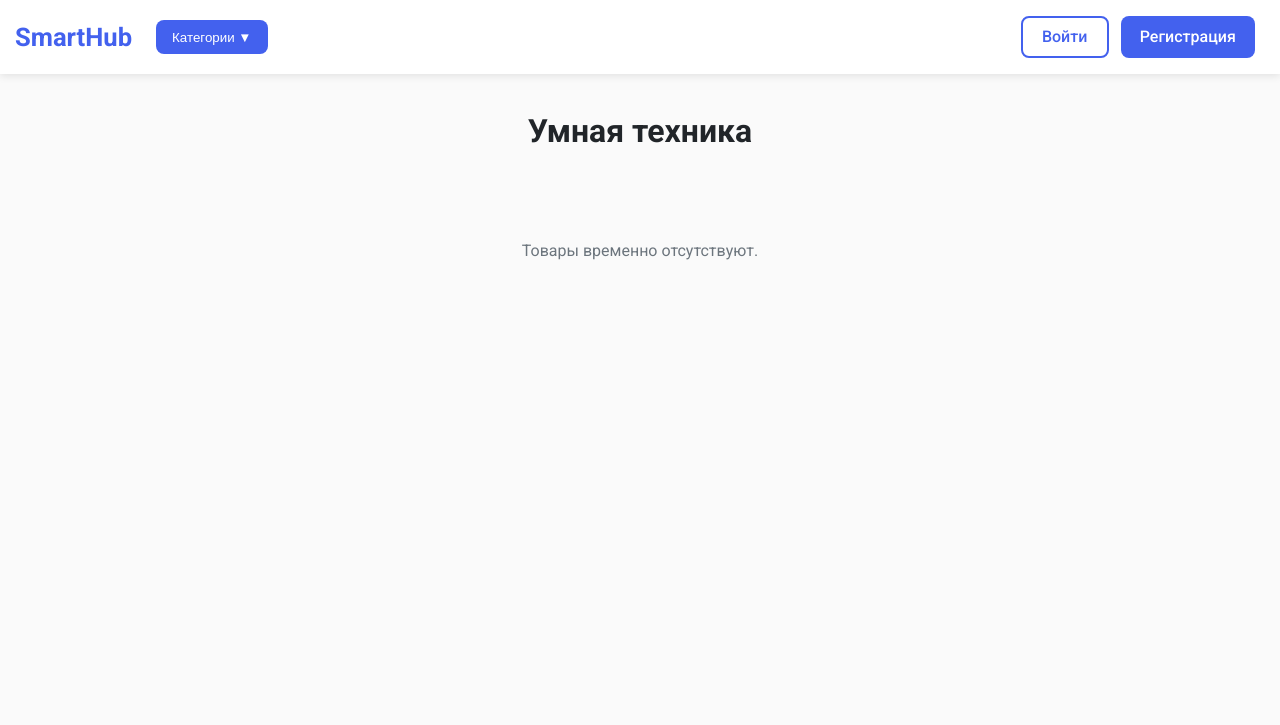
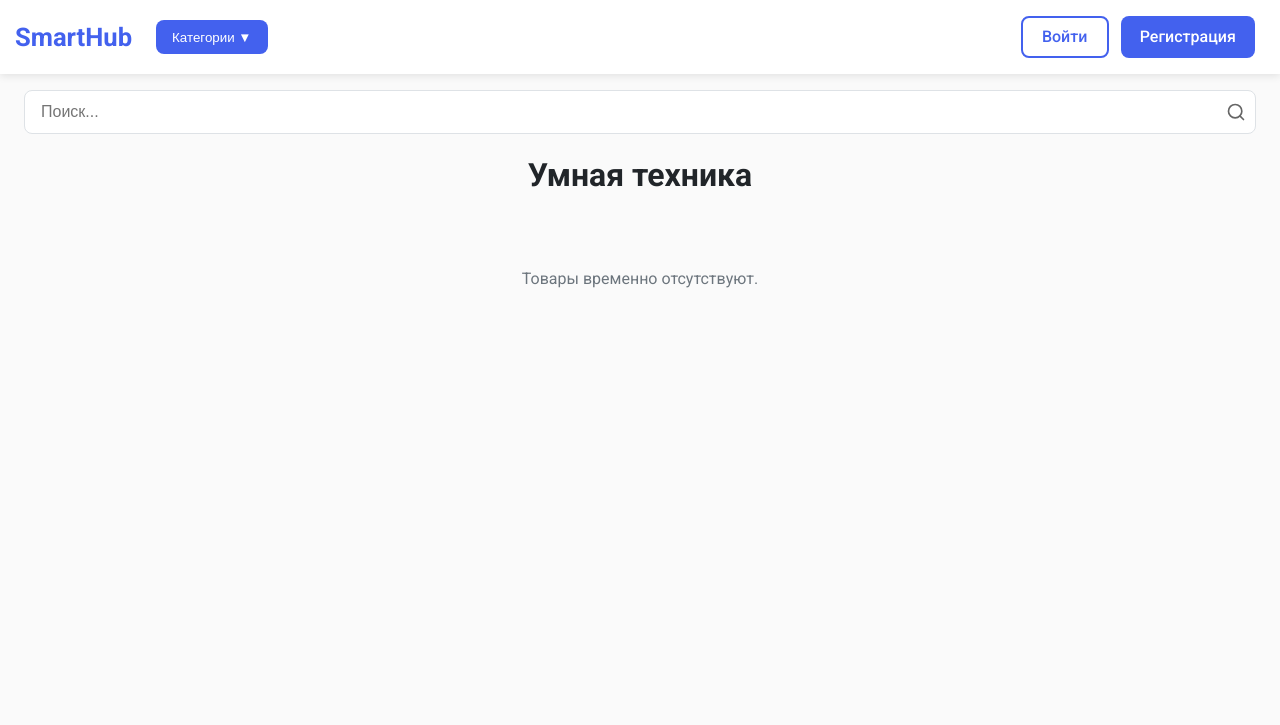
Before and after one commit to makstyrin1/Diploma_Project, a Django app: template products/templates/products/product_list.html in a window 1280 px wide. Shown: the top 725 px of the page. Run offline with Django 5.2, Linux system fonts and the light colour scheme; the template is opened without the code that fills it, so the values that code supplies are empty.

Commit message:
Добавил поиск

```diff
--- a/products/static/css/base.css
+++ b/products/static/css/base.css
@@ -123,6 +123,7 @@ body {
 .main {
     flex: 1;
     padding: 2rem 0;
+    padding-top: 1rem;
 }
 
 .messages {
@@ -186,11 +187,68 @@ body {
 
 .page-title {
     font-size: 2rem;
-    margin-bottom: 2rem;
+    margin-bottom: 1rem;
     text-align: center;
     color: var(--dark);
 }
 
+/* ======================
+   Поиск с иконкой
+====================== */
+
+.search-form {
+    margin: 0 auto 1rem;
+    max-width: 1500px;
+    width: 100%;
+}
+
+.search-wrapper {
+    position: relative;
+    display: flex;
+}
+
+.search-input {
+    width: 100%;
+    padding: 0.75rem 1rem 0.75rem 1rem;
+    font-size: 1rem;
+    border: 1px solid var(--border);
+    border-radius: var(--radius);
+    outline: none;
+    transition: border-color 0.2s;
+}
+
+.search-input:focus {
+    border-color: var(--primary);
+    box-shadow: 0 0 0 3px rgba(67, 97, 238, 0.15);
+}
+
+.search-icon-btn {
+    position: absolute;
+    right: 8px;
+    top: 50%;
+    transform: translateY(-50%);
+    background: none;
+    border: none;
+    cursor: pointer;
+    width: 24px;
+    height: 24px;
+    display: flex;
+    align-items: center;
+    justify-content: center;
+    padding: 0;
+}
+
+.search-icon {
+    width: 20px;
+    height: 20px;
+    opacity: 0.6;
+    transition: opacity 0.2s;
+}
+
+.search-icon-btn:hover .search-icon,
+.search-input:focus + .search-icon-btn .search-icon {
+    opacity: 1;
+}
 /* ======================
    Адаптивность
 ====================== */
@@ -232,6 +290,7 @@ body {
         text-align: right;
         order: -1;
     }
+
 }
 
 .icon {
--- a/products/templates/products/product_list.html
+++ b/products/templates/products/product_list.html
@@ -1,14 +1,31 @@
 {% extends 'products/base.html' %}
+{% load static %}
 {% block title %}Каталог — ТехноМаркет{% endblock %}
 
 {% block content %}
+<!-- Форма поиска с иконкой лупы -->
+<form method="get" class="search-form">
+    <div class="search-wrapper">
+        <input
+            type="text"
+            name="q"
+            value="{{ request.GET.q|default:'' }}"
+            placeholder="Поиск..."
+            class="search-input"
+        >
+        <button type="submit" class="search-icon-btn" aria-label="Найти">
+            <img src="{% static 'icons/search.svg' %}" alt="Поиск" class="search-icon">
+        </button>
+    </div>
+</form>
 <h1 class="page-title">
     {% if current_category %}
-    Товары в категории: {{ current_category.name }}
+    {{ current_category.name }}
     {% else %}
     Умная техника
     {% endif %}
 </h1>
+
 
 {% if products %}
 <div class="product-grid">
```
Also changed, not shown: other parts of products/templates/products/product_list.html (+16 -14 lines), products/views.py (+17 -2 lines), products/static/icons/search.svg (added).
